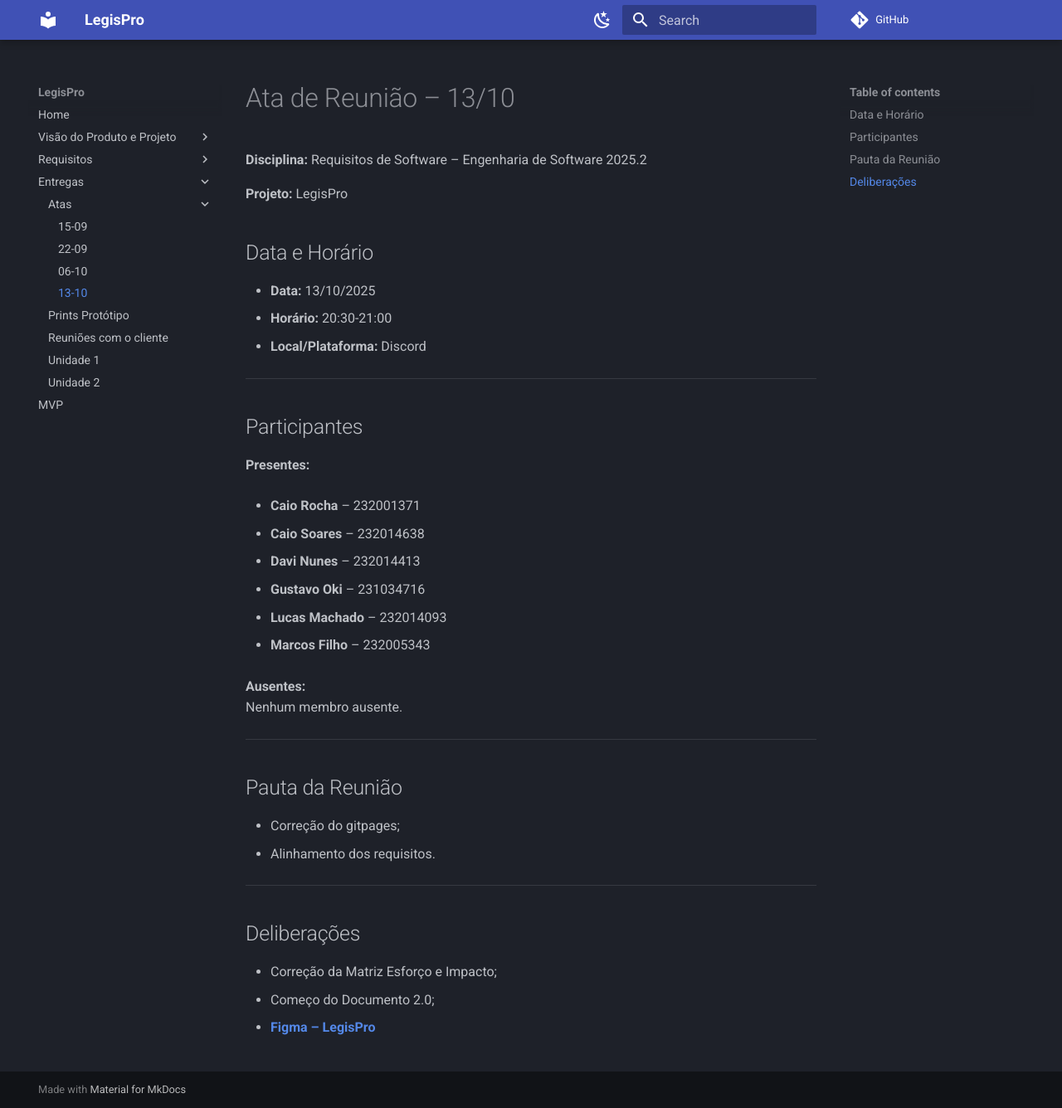
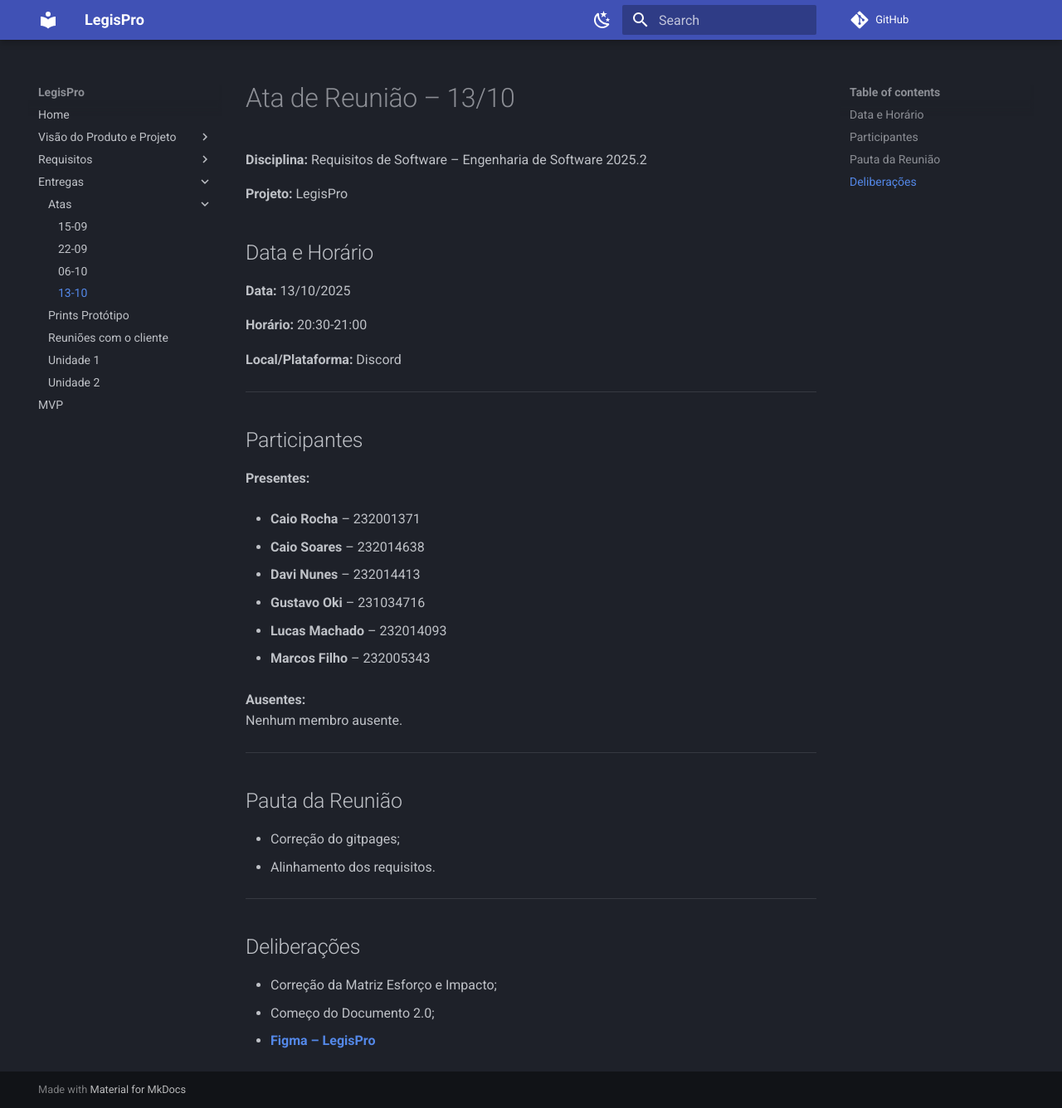
Before and after one commit to mdsreq-fga-unb/REQ-2025.2-T02-ProJuris, an MkDocs documentation site: the page built from docs/Entregas/Atas/8_13-10.md, in a window 1280 px wide and 1336 px high. Shown: the whole window at 83% size. Built offline with MkDocs 1.6.1 and Material for MkDocs 9.7.7, drawn with Linux system fonts in a browser that asks for light colours; comment, search, counter and statistics services are not loaded.

Commit message:
UPDATE 8_13-10.md

```diff
--- a/docs/Entregas/Atas/8_13-10.md
+++ b/docs/Entregas/Atas/8_13-10.md
@@ -4,9 +4,11 @@
 **Projeto:** LegisPro
 
 ##  Data e Horário
-- **Data:** 13/10/2025
-- **Horário:** 20:30-21:00
-- **Local/Plataforma:** Discord
+**Data:** 13/10/2025
+
+**Horário:** 20:30-21:00
+
+**Local/Plataforma:** Discord
 
 ---
 
```
